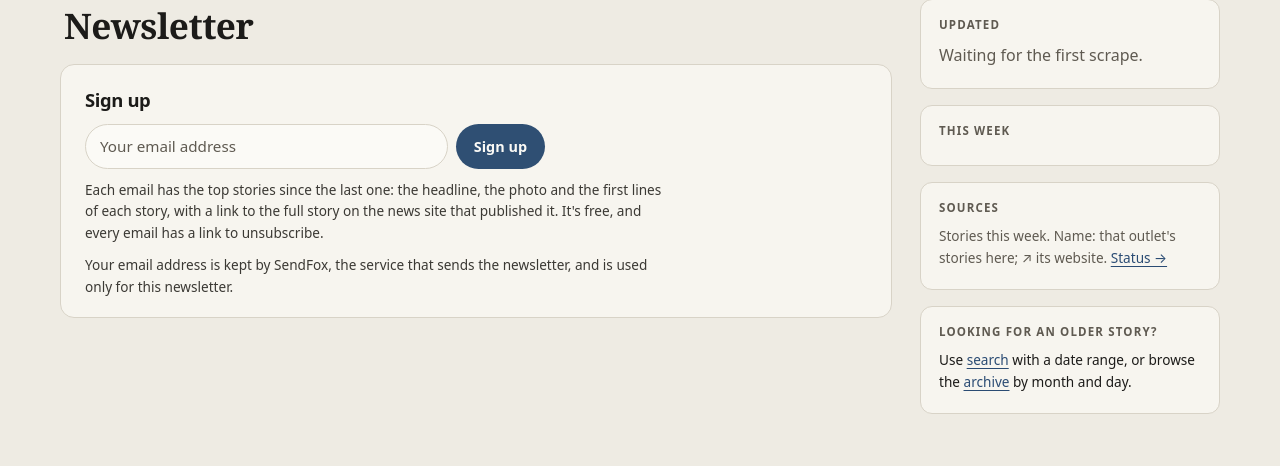
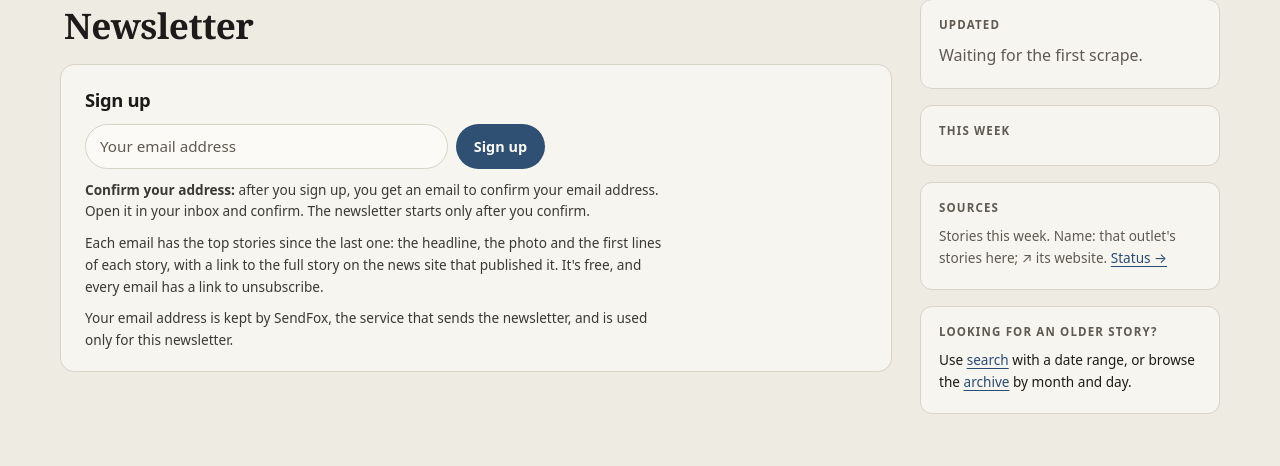
Before and after one commit to gottalogin1/GU-headlines, a FastAPI app: template guheadlines/web/templates/newsletter.html in a window 1280 px wide. Shown: the part 171-637 px from the top of the page. Run offline with FastAPI, Linux system fonts and the light colour scheme; the template is opened without the code that fills it, so the values that code supplies are empty.

Commit message:
Tell readers to confirm their address in the email from SendFox
The sign-up box and the newsletter page say it before a reader signs up,
and the page after a sign-up tells them to check their inbox (and the spam
folder) and confirm, since only confirmed addresses get the newsletter.

Co-Authored-By: Claude Opus 5.5 <noreply@anthropic.com>
Claude-Session: https://claude.ai/code/session_01ALaDZR5Npc8ZgSD6jdtKMh

```diff
--- a/guheadlines/web/app.py
+++ b/guheadlines/web/app.py
@@ -1437,12 +1437,13 @@ def _from_this_site(request: Request) -> bool:
 
 def _signup_results() -> dict[str, tuple[bool, str]]:
     days = settings.newsletter_days
-    when = f"The next email comes on {_days_text(days, 'or')}. " if 0 < len(days) < 7 else ""
+    when = f" on {_days_text(days, 'or')}" if 0 < len(days) < 7 else ""
     return {
         "ok": (
             True,
-            f"Thanks, you're signed up. {when}If an email asks you to confirm your address,"
-            " open it and confirm, so the newsletter can reach you.",
+            "Almost done: check your inbox. We've sent you an email to confirm your address."
+            f" Open it and confirm, and the newsletter starts with the next email{when}."
+            " If it isn't there in a few minutes, look in your spam or promotions folder.",
         ),
         "invalid": (
             False,
--- a/guheadlines/web/templates/_signup_box.html
+++ b/guheadlines/web/templates/_signup_box.html
@@ -4,5 +4,6 @@
   <h2>Newsletter</h2>
   <p class="small">{{ signup.pitch }}</p>
   {% with field_id = "signup-email" %}{% include "_signup.html" %}{% endwith %}
-  <p class="muted small">Free. Every email has a link to unsubscribe. <a href="/newsletter">About the newsletter</a></p>
+  <p class="muted small">Free. After you sign up, confirm your address in the email that comes to
+    your inbox. <a href="/newsletter">About the newsletter</a></p>
 </section>
--- a/guheadlines/web/templates/newsletter.html
+++ b/guheadlines/web/templates/newsletter.html
@@ -14,6 +14,9 @@
 <section class="site-note signup-page">
   <h2>{{ 'Sign up with another address' if result and result.ok else 'Sign up' }}</h2>
   {% with field_id = "newsletter-email" %}{% include "_signup.html" %}{% endwith %}
+  <p class="small"><strong>Confirm your address:</strong> after you sign up, you get an email to
+    confirm your email address. Open it in your inbox and confirm. The newsletter starts only
+    after you confirm.</p>
   <p class="small">Each email has the top stories since the last one: the headline, the photo and
     the first lines of each story, with a link to the full story on the news site that published it.
     It's free, and every email has a link to unsubscribe.</p>
```
Also changed, not shown: docs/newsletter.md (+7 -4 lines), tests/test_signup_and_sponsor.py (+6 -2 lines), 1 other file.
